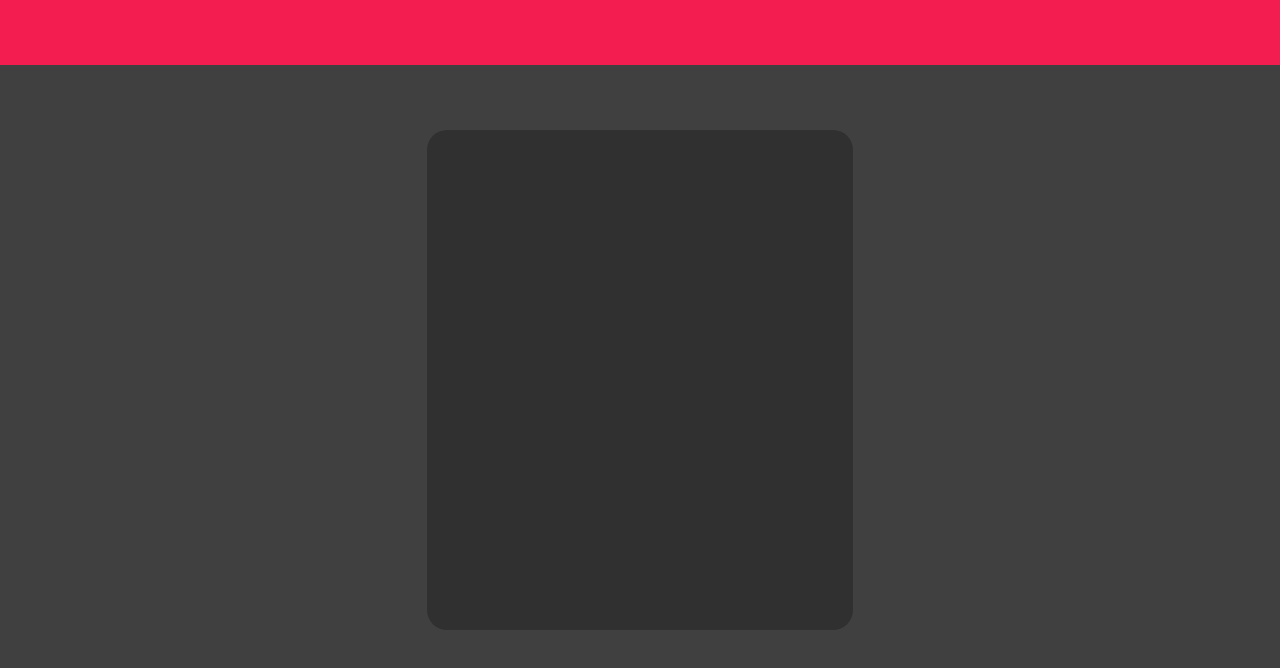
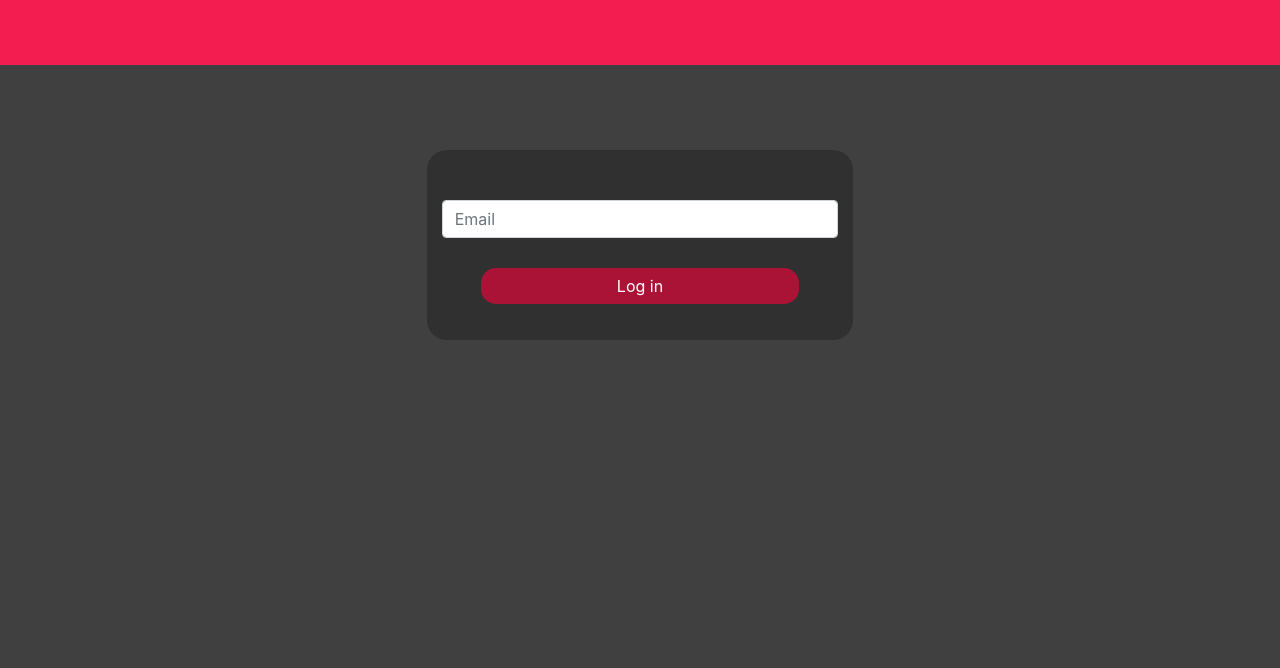
Before and after one commit to LittleScooter/Bwitter, a website: page login.html in a window 1280 px wide. Shown: the top 668 px of the page. Drawn offline with nearby package versions, Linux system fonts and the light colour scheme.

Commit message:
some more changes

```diff
--- a/index.js
+++ b/index.js
@@ -19,7 +19,7 @@ app.get("/register", function (req, res) {
     res.sendFile(__dirname + "/register.html");
 })
 
-/*Ger en port*/
+/*Gives a port*/
 const port = process.env.PORT || 3500
 app.listen(port, function () {
     console.log("port:" + port)
--- a/login.html
+++ b/login.html
@@ -5,8 +5,8 @@
     <meta charset="UTF-8">
     <meta name="viewport" content="width=device-width, initial-scale=1.0">
     <meta http-equiv="X-UA-Compatible" content="ie=edge">
-    <link rel="stylesheet" href="https://stackpath.bootstrapcdn.com/bootstrap/4.4.0/css/bootstrap.min.css"
-        integrity="sha384-SI27wrMjH3ZZ89r4o+fGIJtnzkAnFs3E4qz9DIYioCQ5l9Rd/7UAa8DHcaL8jkWt" crossorigin="anonymous">
+    <link rel="stylesheet" href="https://stackpath.bootstrapcdn.com/bootstrap/4.4.0/css/bootstrap.min.css" integrity="sha384-SI27wrMjH3ZZ89r4o+fGIJtnzkAnFs3E4qz9DIYioCQ5l9Rd/7UAa8DHcaL8jkWt"
+        crossorigin="anonymous">
     <link rel="stylesheet" href="style.css">
     <title>Bwitter Login</title>
 </head>
@@ -28,20 +28,25 @@
     <div class="container-fluid">
         <div class="row">
             <div class="col-md-4 text-white" id="middleSpace"> </div>
-            <div class="col-md-4 text-white" id="mainLogin"></div>
+            <div class="col-md-4 text-white" id="mainLogin">
+
+                <input type="email" class="form-control" placeholder="Email" aria-label="Email" aria-describedby="basic-addon1" id="logInLogIn">
+                <a type="button" href="/login" id="logRightInButton" class="btn btn-secondary">Log in</a>
+
+            </div>
             <div class="col-md-4 text-white" id="middleSpace"></div>
         </div>
     </div>
 
     <!-- js bootstrap -->
-    <script src="https://code.jquery.com/jquery-3.4.1.slim.min.js"
-        integrity="sha384-J6qa4849blE2+poT4WnyKhv5vZF5SrPo0iEjwBvKU7imGFAV0wwj1yYfoRSJoZ+n" crossorigin="anonymous">
+    <script src="https://code.jquery.com/jquery-3.4.1.slim.min.js" integrity="sha384-J6qa4849blE2+poT4WnyKhv5vZF5SrPo0iEjwBvKU7imGFAV0wwj1yYfoRSJoZ+n"
+        crossorigin="anonymous">
     </script>
-    <script src="https://cdn.jsdelivr.net/npm/popper.js@1.16.0/dist/umd/popper.min.js"
-        integrity="sha384-Q6E9RHvbIyZFJoft+2mJbHaEWldlvI9IOYy5n3zV9zzTtmI3UksdQRVvoxMfooAo" crossorigin="anonymous">
+    <script src="https://cdn.jsdelivr.net/npm/popper.js@1.16.0/dist/umd/popper.min.js" integrity="sha384-Q6E9RHvbIyZFJoft+2mJbHaEWldlvI9IOYy5n3zV9zzTtmI3UksdQRVvoxMfooAo"
+        crossorigin="anonymous">
     </script>
-    <script src="https://stackpath.bootstrapcdn.com/bootstrap/4.4.0/js/bootstrap.min.js"
-        integrity="sha384-3qaqj0lc6sV/qpzrc1N5DC6i1VRn/HyX4qdPaiEFbn54VjQBEU341pvjz7Dv3n6P" crossorigin="anonymous">
+    <script src="https://stackpath.bootstrapcdn.com/bootstrap/4.4.0/js/bootstrap.min.js" integrity="sha384-3qaqj0lc6sV/qpzrc1N5DC6i1VRn/HyX4qdPaiEFbn54VjQBEU341pvjz7Dv3n6P"
+        crossorigin="anonymous">
     </script>
 </body>
 
--- a/static/style.css
+++ b/static/style.css
@@ -19,12 +19,6 @@ h2 {
     height: 1100px;
     border-top-right-radius: 20px;
     border-top-left-radius: 20px;
-}
-
-#mainLogin {
-    background-color: #303030;
-    height: 500px;
-    border-radius: 20px;
 }
 
 #middleSpace {
@@ -65,3 +59,26 @@ h2 {
     margin-top: 20px;
     margin-right: 20px;
 }
+
+/*Login page*/
+
+#mainLogin {
+    background-color: #303030;
+    height: 190px;
+    border-radius: 20px;
+    text-align: center;
+    margin-top: 20px;
+}
+
+#logInLogIn{
+    margin-top: 50px;
+}
+
+#logRightInButton{
+    background-color: #ab1336;
+    border-radius: 15px;
+    border: none;
+    width: 80%;
+    /*Temp*/
+    margin-top: 30px;
+}
```
Also changed, not shown: index.html (+1 -1 lines), users.js (added).
